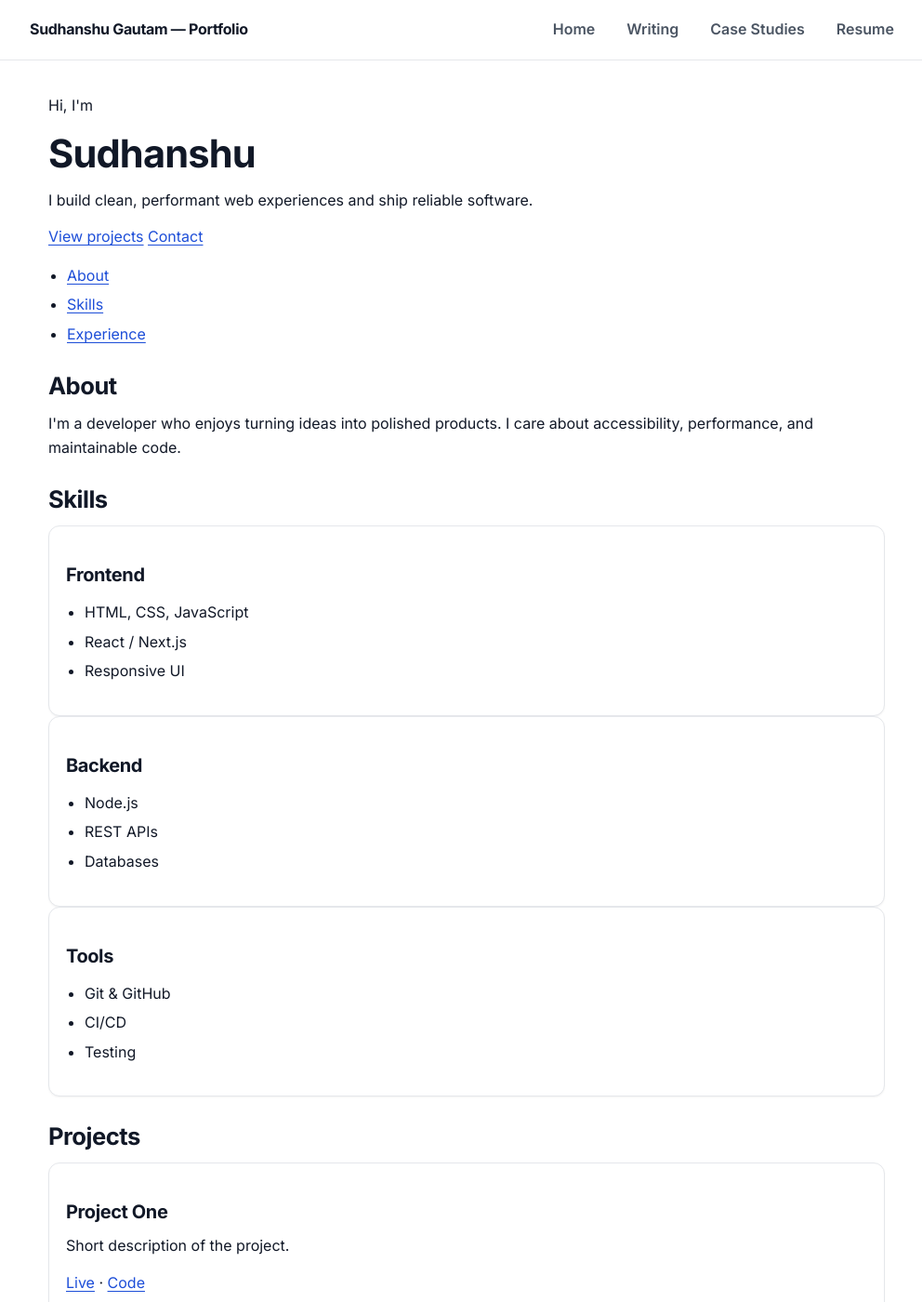
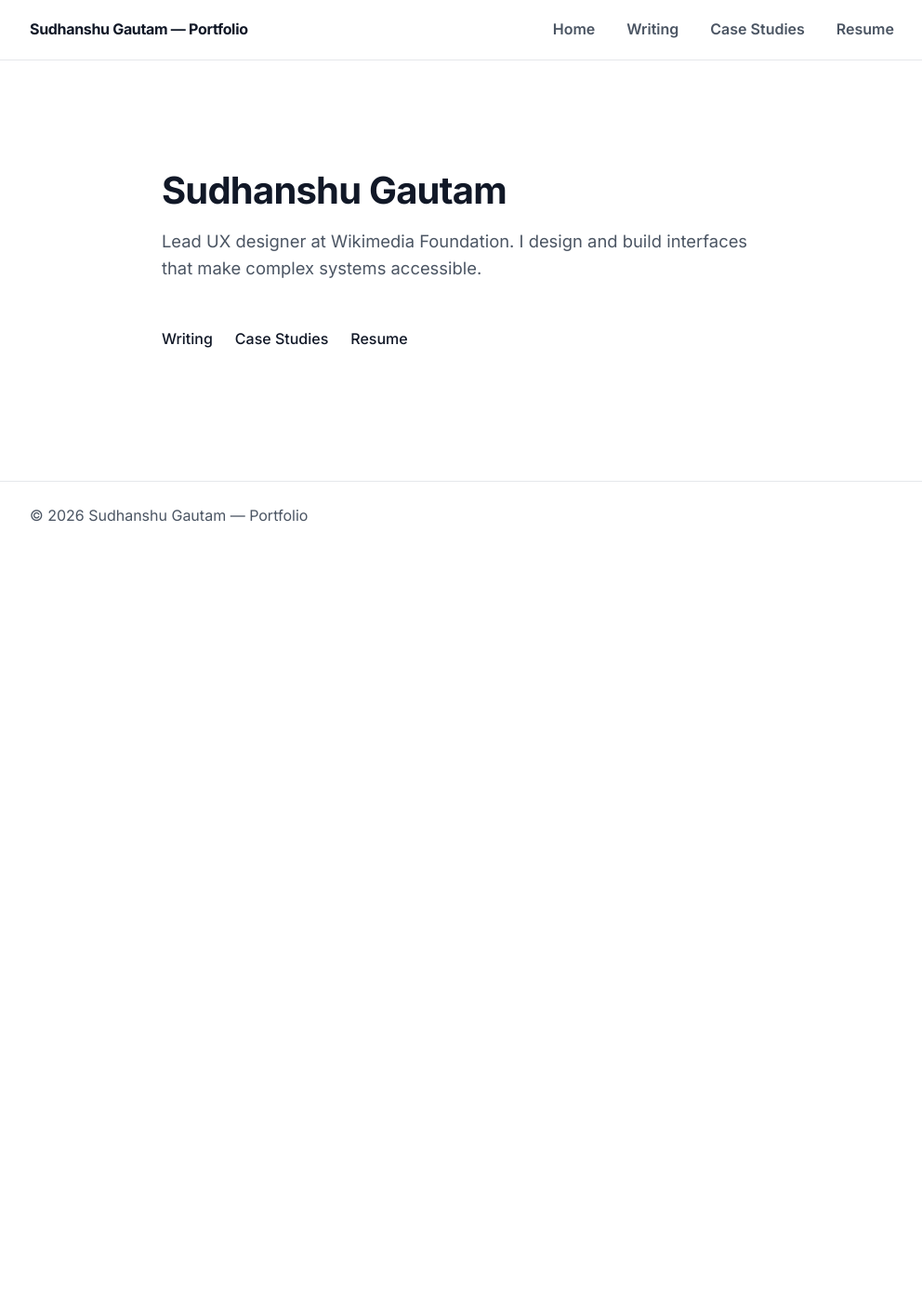
Before and after one commit to Sudhanshugtm/Sudhanshugtm.github.io, a Jekyll site: the page built from index.html, in a window 1280 px wide and 1400 px high. Shown: the whole window at 93% size, without its empty margins (138-1130 px from the left). Built offline with Jekyll 4.4.1, drawn with Linux system fonts in a browser that asks for light colours; some of the changed text lies outside the part shown.

Commit message:
Simplify homepage to minimal design
- Remove bloated hero, skills, projects sections
- Clean minimal intro with name + role
- Simple navigation links
- Remove placeholder content
- Focus on actual content (writing, case studies, resume)

Co-Authored-By: Claude Sonnet 4.5 <noreply@anthropic.com>

```diff
--- a/index.html
+++ b/index.html
@@ -1,144 +1,16 @@
 ---
 layout: default
-title: "Portfolio"
-description: "Sudhanshu's portfolio homepage"
+title: "Sudhanshu Gautam"
+description: "Lead UX designer at Wikimedia Foundation"
 ---
 
-<div class="portfolio-content" id="main-content">
-  <!-- Home page inner sections (moved from inside <main class="portfolio-content" id="main-content">) -->
+<div class="home-simple">
+  <h1>Sudhanshu Gautam</h1>
+  <p class="intro">Lead UX designer at Wikimedia Foundation. I design and build interfaces that make complex systems accessible.</p>
 
-  <section class="hero" id="home">
-    <div class="container">
-      <div class="hero-inner">
-        <div class="hero-content">
-          <p class="eyebrow">Hi, I'm</p>
-          <h1 class="headline">Sudhanshu</h1>
-          <p class="tagline">
-            I build clean, performant web experiences and ship reliable software.
-          </p>
-
-          <div class="cta-row">
-            <a class="btn primary" href="#projects">View projects</a>
-            <a class="btn" href="#contact">Contact</a>
-          </div>
-
-          <ul class="quick-links">
-            <li><a href="#about">About</a></li>
-            <li><a href="#skills">Skills</a></li>
-            <li><a href="#experience">Experience</a></li>
-          </ul>
-        </div>
-
-        <div class="hero-media">
-          <div class="avatar" aria-hidden="true"></div>
-        </div>
-      </div>
-    </div>
-  </section>
-
-  <section class="about" id="about">
-    <div class="container">
-      <h2>About</h2>
-      <p>
-        I'm a developer who enjoys turning ideas into polished products. I care about
-        accessibility, performance, and maintainable code.
-      </p>
-    </div>
-  </section>
-
-  <section class="skills" id="skills">
-    <div class="container">
-      <h2>Skills</h2>
-      <div class="grid">
-        <div class="card">
-          <h3>Frontend</h3>
-          <ul>
-            <li>HTML, CSS, JavaScript</li>
-            <li>React / Next.js</li>
-            <li>Responsive UI</li>
-          </ul>
-        </div>
-
-        <div class="card">
-          <h3>Backend</h3>
-          <ul>
-            <li>Node.js</li>
-            <li>REST APIs</li>
-            <li>Databases</li>
-          </ul>
-        </div>
-
-        <div class="card">
-          <h3>Tools</h3>
-          <ul>
-            <li>Git & GitHub</li>
-            <li>CI/CD</li>
-            <li>Testing</li>
-          </ul>
-        </div>
-      </div>
-    </div>
-  </section>
-
-  <section class="projects" id="projects">
-    <div class="container">
-      <h2>Projects</h2>
-      <div class="grid">
-        <article class="card project">
-          <h3>Project One</h3>
-          <p>Short description of the project.</p>
-          <p class="meta">
-            <a href="#">Live</a> · <a href="#">Code</a>
-          </p>
-        </article>
-
-        <article class="card project">
-          <h3>Project Two</h3>
-          <p>Short description of the project.</p>
-          <p class="meta">
-            <a href="#">Live</a> · <a href="#">Code</a>
-          </p>
-        </article>
-
-        <article class="card project">
-          <h3>Project Three</h3>
-          <p>Short description of the project.</p>
-          <p class="meta">
-            <a href="#">Live</a> · <a href="#">Code</a>
-          </p>
-        </article>
-      </div>
-    </div>
-  </section>
-
-  <section class="experience" id="experience">
-    <div class="container">
-      <h2>Experience</h2>
-      <div class="timeline">
-        <div class="timeline-item">
-          <h3>Role · Company</h3>
-          <p class="timeline-meta">YYYY – YYYY</p>
-          <p>Highlights and responsibilities for this role.</p>
-        </div>
-
-        <div class="timeline-item">
-          <h3>Role · Company</h3>
-          <p class="timeline-meta">YYYY – YYYY</p>
-          <p>Highlights and responsibilities for this role.</p>
-        </div>
-      </div>
-    </div>
-  </section>
-
-  <section class="contact" id="contact">
-    <div class="container">
-      <h2>Contact</h2>
-      <p>If you'd like to collaborate, reach out:</p>
-      <ul class="contact-list">
-        <li><a href="mailto:sudhanshu@example.com">sudhanshu@example.com</a></li>
-        <li><a href="https://github.com/Sudhanshugtm">GitHub</a></li>
-        <li><a href="https://www.linkedin.com/">LinkedIn</a></li>
-      </ul>
-    </div>
-  </section>
+  <nav class="home-nav">
+    <a href="/writing/">Writing</a>
+    <a href="/case-studies/">Case Studies</a>
+    <a href="/resume/">Resume</a>
+  </nav>
 </div>
--- a/style.css
+++ b/style.css
@@ -126,6 +126,43 @@ a:hover { color: var(--link-hover); }
 /* Main / footer */
 .site-main {
   padding: 36px 0 56px;
+}
+
+/* Simple homepage */
+.home-simple {
+  max-width: 65ch;
+  margin: 80px auto;
+}
+
+.home-simple h1 {
+  font-size: 2.5rem;
+  margin-bottom: 16px;
+}
+
+.home-simple .intro {
+  font-size: 1.15rem;
+  color: var(--muted);
+  margin-bottom: 48px;
+  line-height: 1.6;
+}
+
+.home-nav {
+  display: flex;
+  gap: 24px;
+  flex-wrap: wrap;
+}
+
+.home-nav a {
+  text-decoration: none;
+  color: var(--text);
+  font-weight: 500;
+  padding-bottom: 2px;
+  border-bottom: 2px solid transparent;
+  transition: border-color 0.2s;
+}
+
+.home-nav a:hover {
+  border-bottom-color: var(--accent);
 }
 
 .site-footer {
```
